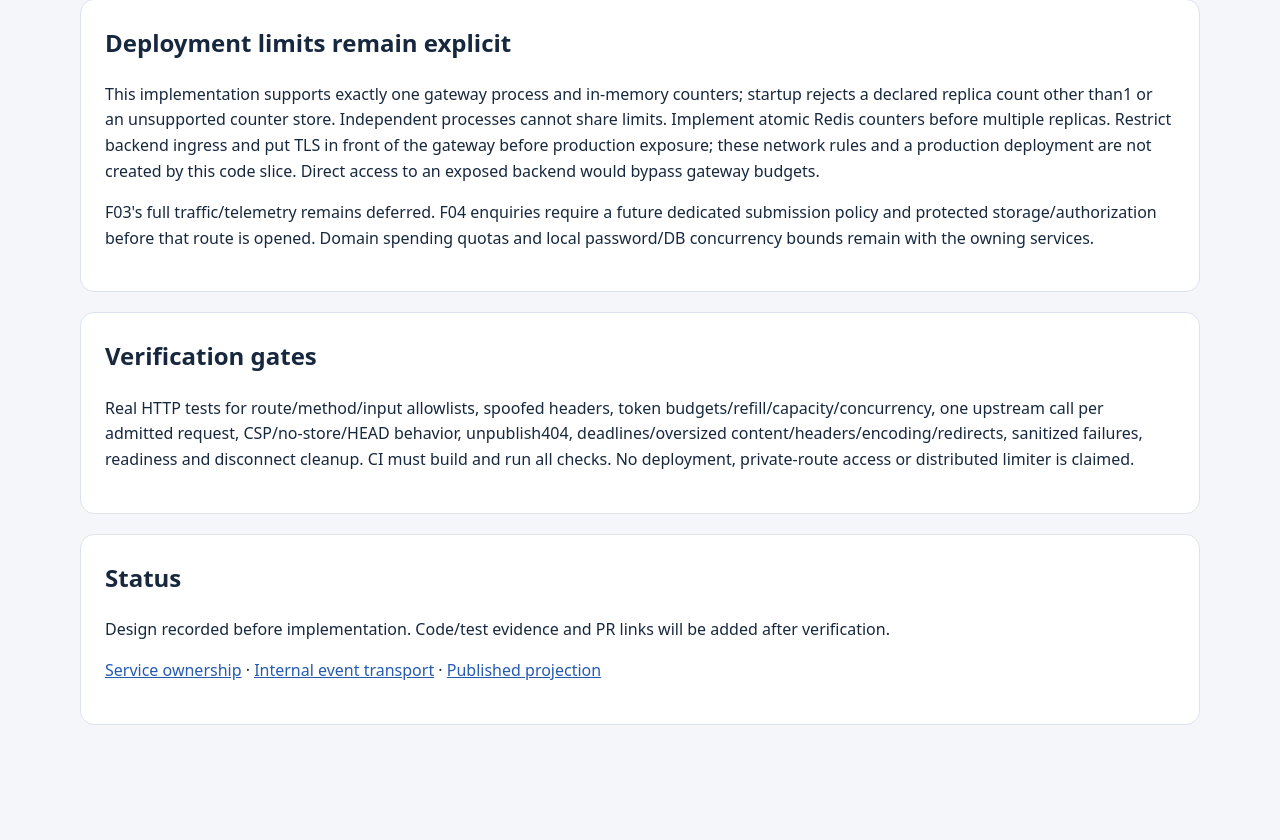
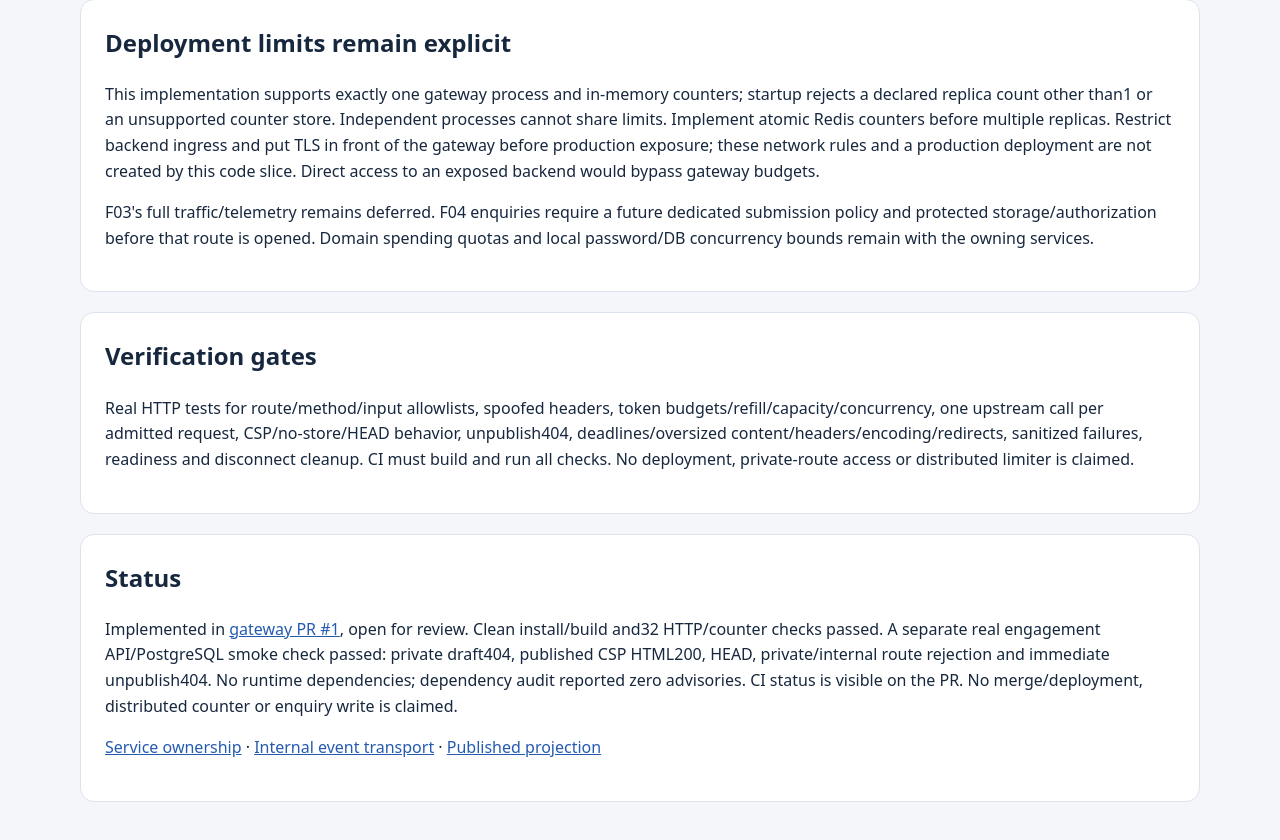
Before and after one commit to nishantgautamIT/school-os-docs, a plain HTML site: page previews/school-api-gateway.html in a window 1280 px wide. Shown: the part 1917-2757 px from the top of the page. Drawn offline with Linux system fonts and the light colour scheme.

Commit message:
docs: record gateway implementation and validation

```diff
--- a/previews/school-api-gateway.html
+++ b/previews/school-api-gateway.html
@@ -6,4 +6,4 @@
 <section><h2>Bounded resources</h2><p>At most16 concurrent upstream requests, a3-second deadline,128 KiB page limit,4 KiB readiness limit and8 KiB header limit. No response decompression or redirect following. Socket/request/idle limits bound slow clients and upstreams. Client disconnect aborts upstream work. Use HTTPS for configured remote origins; loopback HTTP is development-only. The gateway holds no database credentials, event keys or user session secrets.</p></section>
 <section><h2>Deployment limits remain explicit</h2><p>This implementation supports exactly one gateway process and in-memory counters; startup rejects a declared replica count other than1 or an unsupported counter store. Independent processes cannot share limits. Implement atomic Redis counters before multiple replicas. Restrict backend ingress and put TLS in front of the gateway before production exposure; these network rules and a production deployment are not created by this code slice. Direct access to an exposed backend would bypass gateway budgets.</p><p>F03's full traffic/telemetry remains deferred. F04 enquiries require a future dedicated submission policy and protected storage/authorization before that route is opened. Domain spending quotas and local password/DB concurrency bounds remain with the owning services.</p></section>
 <section><h2>Verification gates</h2><p>Real HTTP tests for route/method/input allowlists, spoofed headers, token budgets/refill/capacity/concurrency, one upstream call per admitted request, CSP/no-store/HEAD behavior, unpublish404, deadlines/oversized content/headers/encoding/redirects, sanitized failures, readiness and disconnect cleanup. CI must build and run all checks. No deployment, private-route access or distributed limiter is claimed.</p></section>
-<section><h2>Status</h2><p>Design recorded before implementation. Code/test evidence and PR links will be added after verification.</p><p><a href="school-service-boundaries.html">Service ownership</a> · <a href="school-core-event-delivery.html">Internal event transport</a> · <a href="school-website-publication.html">Published projection</a></p></section></main></body></html>
+<section><h2>Status</h2><p>Implemented in <a href="https://github.com/nishantgautamIT/campus-api-gateway/pull/1">gateway PR #1</a>, open for review. Clean install/build and32 HTTP/counter checks passed. A separate real engagement API/PostgreSQL smoke check passed: private draft404, published CSP HTML200, HEAD, private/internal route rejection and immediate unpublish404. No runtime dependencies; dependency audit reported zero advisories. CI status is visible on the PR. No merge/deployment, distributed counter or enquiry write is claimed.</p><p><a href="school-service-boundaries.html">Service ownership</a> · <a href="school-core-event-delivery.html">Internal event transport</a> · <a href="school-website-publication.html">Published projection</a></p></section></main></body></html>
```
Also changed, not shown: README.md.
